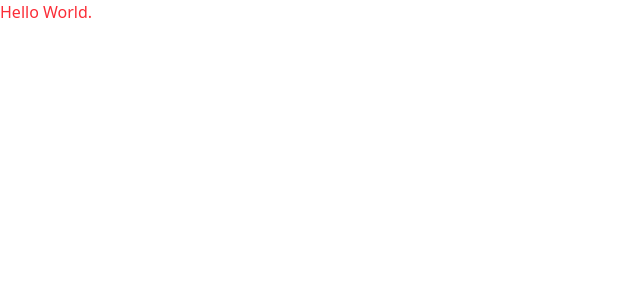
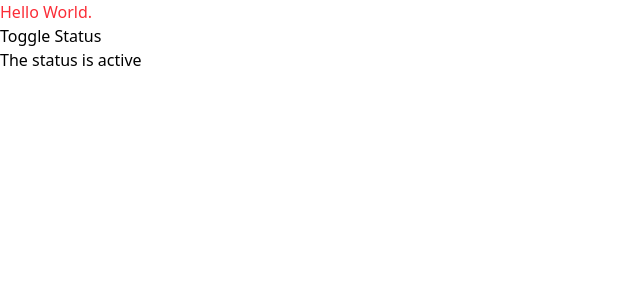
Before and after one commit to mohosin2126/vuejs-learning, a Vue app: page / in a window 1280 px wide. Shown: the top 300 px of the page, without its empty margins (0-640 px from the left). Built offline with nearby package versions, Linux system fonts and the light colour scheme.

Commit message:
added if else

```diff
--- a/src/App.vue
+++ b/src/App.vue
@@ -9,6 +9,24 @@ helloworld.value = 'Hello World.';
 
 // Create a reactive boolean reference variable named 'visiable' initialized as true
 const visiable = ref(true);
+
+// Create a reactive status variable with initial value 'active'
+const status = ref('active');
+
+// Function to toggle between different status values
+function toggleStatus() {
+  // Check current status value
+  if (status.value === 'active') {
+    // If active, change to inactive
+    status.value = 'inactive';
+  } else if (status.value === 'inactive') {
+    // If inactive, change to unknown
+    status.value = 'unknown';
+  } else {
+    // For any other value, change back to active
+    status.value = 'active';
+  }
+}
 </script>
 
 <template>
@@ -22,6 +40,17 @@ const visiable = ref(true);
     <!-- Alternative heading with red text -->
     <h1 class="text-red-500">Hello world from not visible</h1>
   </div>
+  <div>
+    <!-- Button that triggers the toggleStatus method when clicked -->
+    <button @click="toggleStatus">Toggle Status</button>
+
+    <!-- Paragraph shown only when status is 'active' -->
+    <p v-if="status === 'active'">The status is active</p>
+    <!-- Paragraph shown only when status is 'inactive' (if previous condition fails) -->
+    <p v-else-if="status === 'inactive'">The status is inactive</p>
+    <!-- Paragraph shown for any other status (if all previous conditions fail) -->
+    <p v-else>The status is unknown</p>
+  </div>
 </template>
 
 <style scoped>
```
